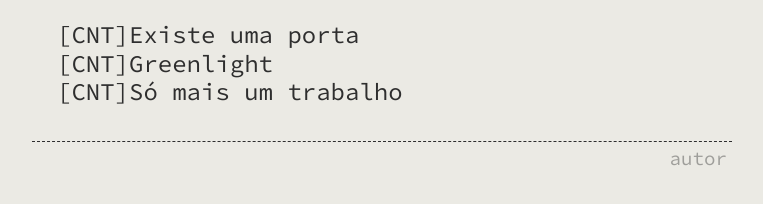
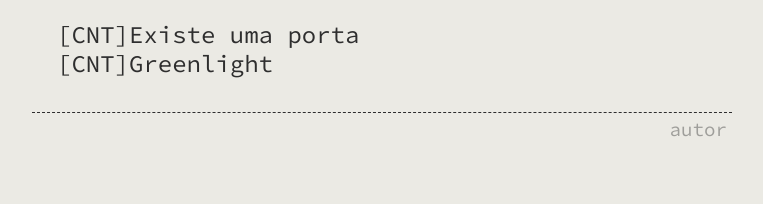
Before and after one commit to JulioPrado/contos, a plain HTML site: page index.html in a window 1280 px wide. Shown: the part 164-368 px from the top of the page, without its empty margins (258-1021 px from the left). Drawn offline with nearby package versions, Linux system fonts and the light colour scheme.

Commit message:
Update index.html

```diff
--- a/index.html
+++ b/index.html
@@ -35,9 +35,6 @@
 				<li>
 					<a href="artigos/greenlight.html" class="artigo-titulo">[CNT]Greenlight</a>
 				</li>
-				<li>
-					<a href="artigos/so-mais-um-trabalho.html" class="artigo-titulo">[CNT]Só mais um trabalho</a>
-				</li>
 			</ul>
 		</div>
 
```
